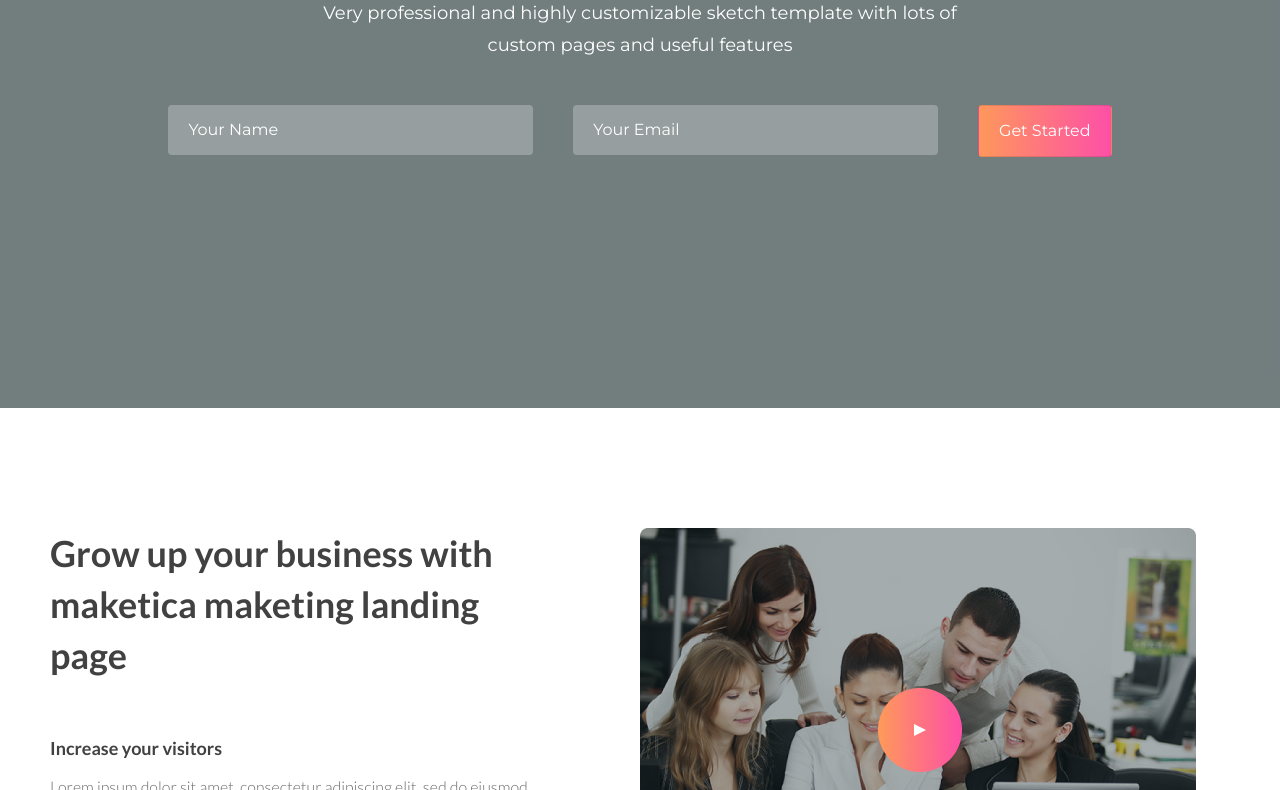
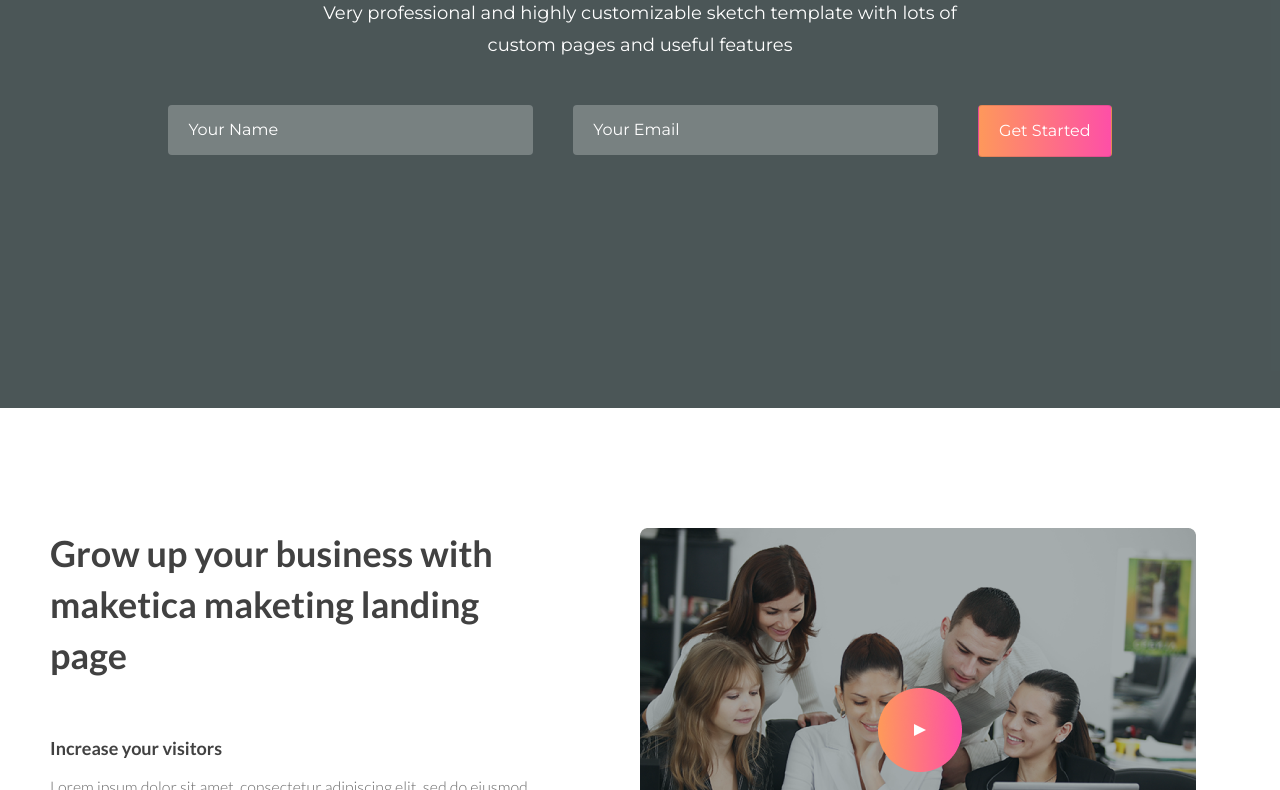
Before and after one commit to NikChupin/Marketika, a plain HTML site: page index.html in a window 1280 px wide. Shown: the part 392-1182 px from the top of the page. Drawn offline with Linux system fonts and the light colour scheme; the site is published under a folder, as on GitHub Pages, so addresses that start at the root find nothing.

Commit message:
fix in path

```diff
--- a/style.css
+++ b/style.css
@@ -20,7 +20,7 @@ ul {
 
 .section-header {
     color: white;
-    background: url(/img/Object.png) no-repeat 50% 50%;
+    background: url(img/Object.png) no-repeat 50% 50%;
     background-size: cover;
     position: relative;
 }
```
